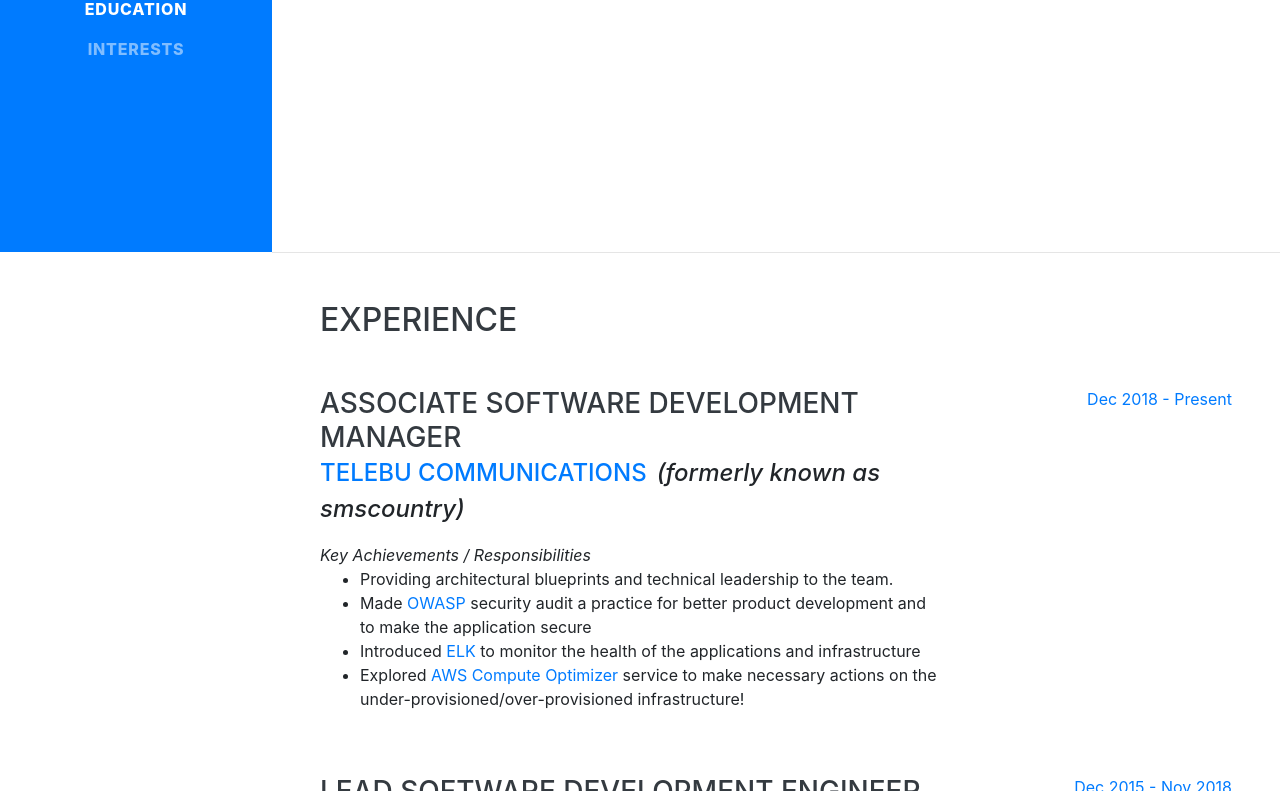
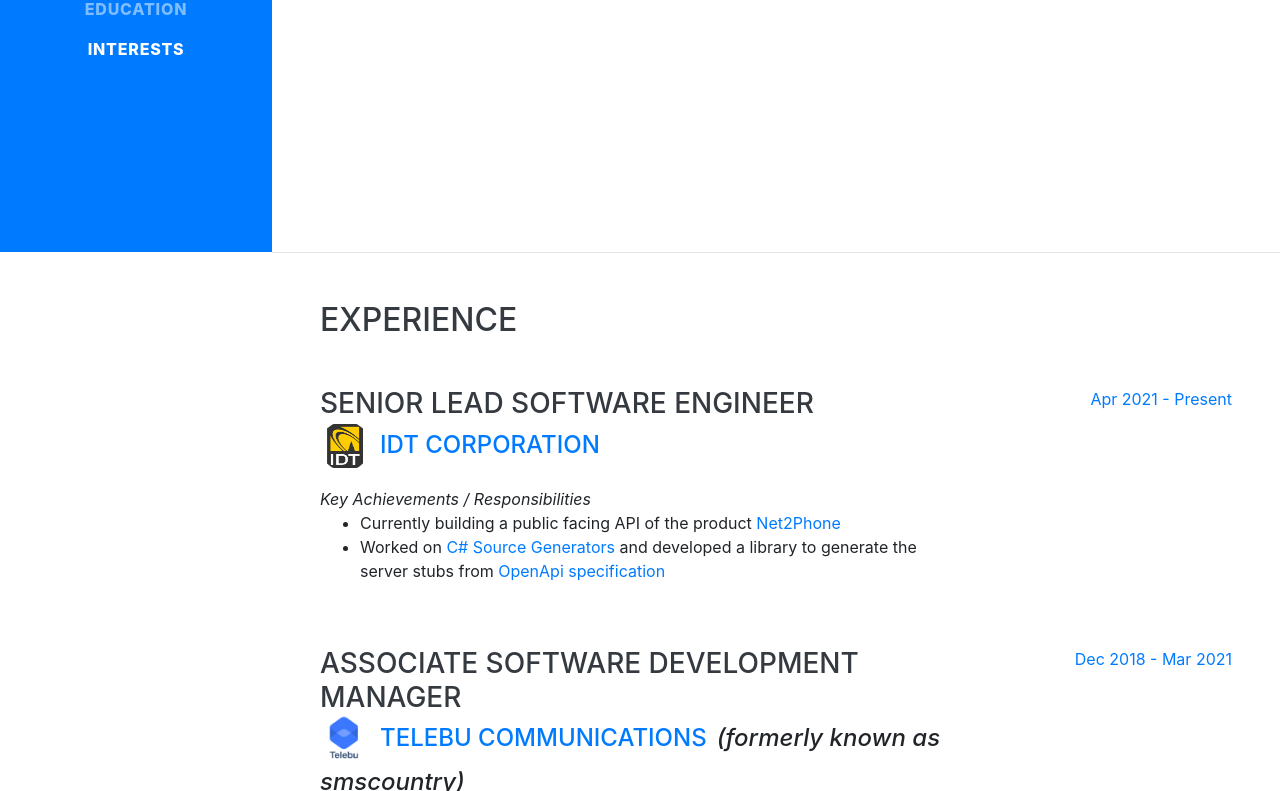
Before and after one commit to madhupolisetti/madhupolisetti.github.io, a website with bundled scripts: page index.html in a window 1280 px wide. Shown: the part 548-1339 px from the top of the page. Built offline with nearby package versions, Linux system fonts and the light colour scheme; a web font is replaced by a local one.

Commit message:
Updates since April 2021

```diff
--- a/index.html
+++ b/index.html
@@ -21,7 +21,7 @@
   <!-- Custom styles for this template -->
   <link href="css/resume.min.css" rel="stylesheet">
   <style type="text/css">
-	#projects img
+	#projects img, #experience img
 	{
 		border-radius: 50%;
 		height:50px;
@@ -111,7 +111,7 @@
         <div class="subheading mb-5">Hyderabad | India |
           <a href="mailto:nudgeme@madhup.me">nudgeme@madhup.me</a>
         </div>
-        <p class="lead mb-5">8+ years of experience in application development (From Planning to Delivery)</p>
+        <p class="lead mb-5">9+ years of experience in application development (From Planning to Delivery)</p>
         <div class="social-icons">
           <a href="https://www.linkedin.com/in/madhu-sambasivarao-polisetti-8b568738/" target="_blank">
             <i class="fab fa-linkedin-in"></i>
@@ -138,10 +138,26 @@
       <div class="w-100">
         <h2 class="mb-5">Experience</h2>
 
+		<div class="resume-item d-flex flex-column flex-md-row justify-content-between mb-5">
+          <div class="resume-content">
+            <h3 class="mb-0">Senior Lead Software Engineer</h3>
+            <div class="subheading mb-3"><img src="./img/org-icons/idt.png" /><a href="https://www.idt.net/" target="_blank">IDT Corporation</a></div>
+            <!--<p>Bring to the table win-win survival strategies to ensure proactive domination. At the end of the day, going forward, a new normal that has evolved from generation X is on the runway heading towards a streamlined cloud solution. User generated content in real-time will have multiple touchpoints for offshoring.</p>-->
+			<i>Key Achievements / Responsibilities</i>
+			<ul>
+				<li>Currently building a public facing API of the product <a href="https://net2phone.com/" target="_blank">Net2Phone</a></li>
+				<li>Worked on <a href="https://devblogs.microsoft.com/dotnet/introducing-c-source-generators/" target="_blank">C# Source Generators</a> and developed a library to generate the server stubs from <a href="https://swagger.io/specification/" target="_blank">OpenApi specification</a></li>
+			</ul>
+          </div>
+          <div class="resume-date text-md-right">
+            <span class="text-primary">Apr 2021 - Present</span>
+          </div>
+        </div>
+
         <div class="resume-item d-flex flex-column flex-md-row justify-content-between mb-5">
           <div class="resume-content">
             <h3 class="mb-0">Associate Software Development Manager</h3>
-            <div class="subheading mb-3"><a href="https://www.telebu.com" target="_blank">Telebu Communications</a><i style="text-transform:lowercase; margin-left:10px !important">(formerly known as smscountry)</i></div>
+            <div class="subheading mb-3"><img src="./img/org-icons/telebu.png" /><a href="https://www.telebu.com" target="_blank">Telebu Communications</a><i style="text-transform:lowercase; margin-left:10px !important">(formerly known as smscountry)</i></div>
             <!--<p>Bring to the table win-win survival strategies to ensure proactive domination. At the end of the day, going forward, a new normal that has evolved from generation X is on the runway heading towards a streamlined cloud solution. User generated content in real-time will have multiple touchpoints for offshoring.</p>-->
 			<i>Key Achievements / Responsibilities</i>
 			<ul>
@@ -152,14 +168,14 @@
 			</ul>
           </div>
           <div class="resume-date text-md-right">
-            <span class="text-primary">Dec 2018 - Present</span>
+            <span class="text-primary">Dec 2018 - Mar 2021</span>
           </div>
         </div>
 
         <div class="resume-item d-flex flex-column flex-md-row justify-content-between mb-5">
           <div class="resume-content">
             <h3 class="mb-0">Lead Software Development Engineer</h3>
-            <div class="subheading mb-3"><a href="https://www.smscountry.com" target="_blank">SMSCountry Networks Pvt Ltd</a></div>
+            <div class="subheading mb-3"><img src="./img/org-icons/smscountry.png" /><a href="https://www.smscountry.com" target="_blank">SMSCountry Networks Pvt Ltd</a></div>
             <!--<p>Capitalize on low hanging fruit to identify a ballpark value added activity to beta test. Override the digital divide with additional clickthroughs from DevOps. Nanotechnology immersion along the information highway will close the loop on focusing solely on the bottom line.</p>-->
 			<i>Key Achievements</i>
 			<ul>
@@ -176,7 +192,7 @@
         <div class="resume-item d-flex flex-column flex-md-row justify-content-between mb-5">
           <div class="resume-content">
             <h3 class="mb-0">Software Development Engineer</h3>
-            <div class="subheading mb-3"><a href="https://www.smscountry.com/" target="_blank">SMSCountry Networks Pvt Ltd</a></div>
+            <div class="subheading mb-3"><img src="./img/org-icons/smscountry.png" /><a href="https://www.smscountry.com/" target="_blank">SMSCountry Networks Pvt Ltd</a></div>
             <!--<p>Podcasting operational change management inside of workflows to establish a framework. Taking seamless key performance indicators offline to maximise the long tail. Keeping your eye on the ball while performing a deep dive on the start-up mentality to derive convergence on cross-platform integration.</p>-->
 			<i>Key Achievements</i>
 			<ul>
@@ -358,16 +374,6 @@
 
     <hr class="m-0">
 
-    <section class="resume-section p-3 p-lg-5 d-flex align-items-center" id="interests">
-      <div class="w-100">
-        <h2 class="mb-5">Interests</h2>
-        <p>Apart from being a web developer, I enjoy most of my time being outdoors.</p>
-        <p class="mb-0">When forced indoors, I follow a number of sci-fi and fantasy genre movies and television shows, I spend a large amount of my free time exploring the latest technology advancements.</p>
-      </div>
-    </section>
-
-    <hr class="m-0">
-
     <section class="resume-section p-3 p-lg-5 d-flex align-items-center" id="awards" style="display:none !important">
       <div class="w-100">
         <h2 class="mb-5">Awards &amp; Certifications</h2>
@@ -420,6 +426,7 @@
 			<div class="subheading mb-3"><img src="./img/product-icons/telebu-hub.png"/><a href="https://hub.telebu.com" target="_blank">TelebuHUB</a></div>
 		</div>
 	</section>
+
 	<hr class="m-0">
 	<section class="resume-section p-3 p-lg-5 d-flex align-items-center" id="education">
       <div class="w-100">
@@ -451,6 +458,16 @@
       </div>
     </section>
 
+	<hr class="m-0">
+
+    <section class="resume-section p-3 p-lg-5 d-flex align-items-center" id="interests">
+      <div class="w-100">
+        <h2 class="mb-5">Interests</h2>
+        <p>Apart from being a web developer, I enjoy most of my time being outdoors.</p>
+        <p class="mb-0">When forced indoors, I follow a number of sci-fi and fantasy genre movies and television shows, I spend a large amount of my free time exploring the latest technology advancements.</p>
+      </div>
+    </section>
+
   </div>
 
   <!-- Bootstrap core JavaScript -->
```
Also changed, not shown: img/org-icons/idt.png (added), img/org-icons/smscountry.png (added), img/org-icons/telebu.png (added).
